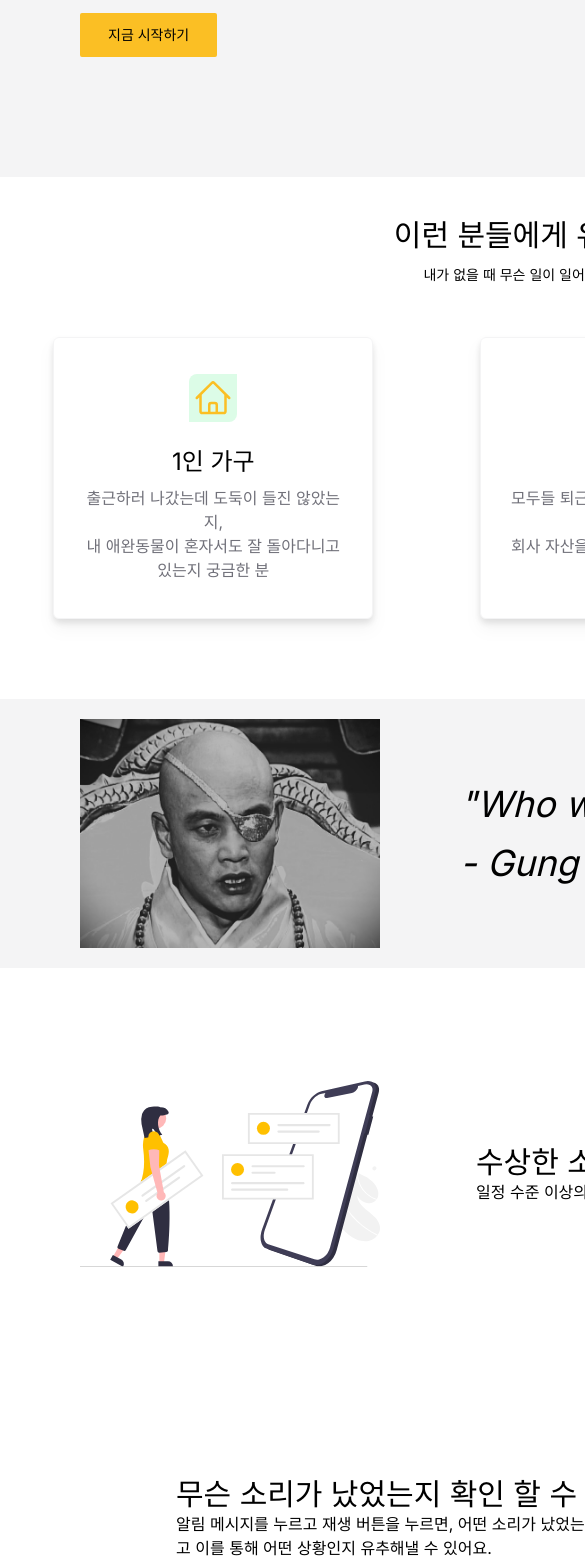
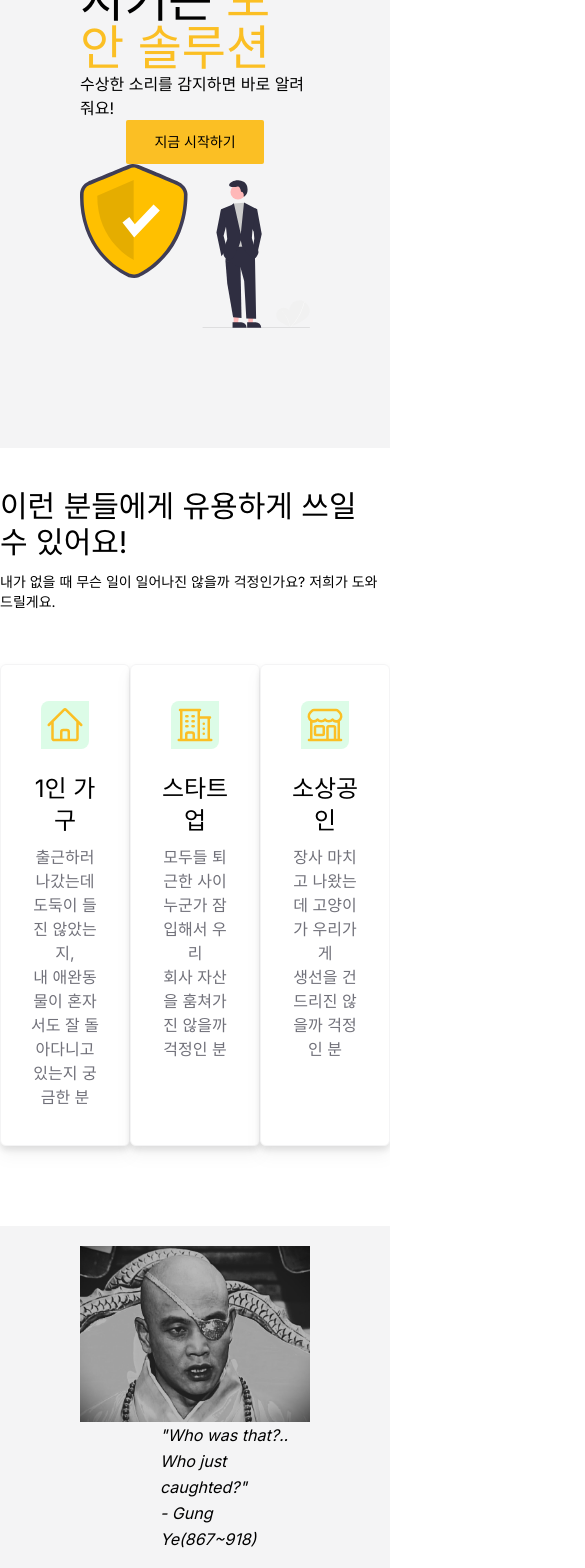
Before and after one commit to TaejoWangun/TaejoWangun, a Next.js app in the folder frontend/: page / in a window 390 px wide. Shown: the part 380-1948 px from the top of the page, 585 px wide, since content can reach past the window. Built offline with nearby package versions, Linux system fonts and the light colour scheme.

Commit message:
change global css - width naming

```diff
--- a/frontend/app/(marketing)/components/Footer.tsx
+++ b/frontend/app/(marketing)/components/Footer.tsx
@@ -3,7 +3,7 @@ import Link from 'next/link';
 
 export default function Footer() {
   return (
-    <footer className="flex flex-col items-center justify-center bg-primary min-w-7xl">
+    <footer className="flex flex-col items-center justify-center bg-primary min-w-desktop">
       <Link href="/" className="p-20">
         <Image src="/images/logo_mark.svg" alt="로고" width={300} height={300} />
       </Link>
--- a/frontend/app/(marketing)/components/Header.tsx
+++ b/frontend/app/(marketing)/components/Header.tsx
@@ -3,8 +3,8 @@ import Link from 'next/link';
 
 export default function Header() {
   return (
-    <header className="bg-zinc-100 flex justify-center min-w-7xl">
-      <div className="w-7xl flex justify-between items-center pt-5 px-20">
+    <header className="bg-zinc-100 flex justify-center min-w-desktop">
+      <div className="w-desktop flex justify-between items-center pt-5 px-20">
         <Link href="/">
           <Image src="/images/logo_mark.svg" alt="로고" width={300} height={300} />
         </Link>
--- a/frontend/app/(marketing)/page.tsx
+++ b/frontend/app/(marketing)/page.tsx
@@ -7,9 +7,9 @@ import {
 
 export default function Home() {
   return (
-    <main className="flex flex-col items-center min-w-7xl">
+    <main className="flex flex-col items-center min-w-desktop">
       <section className="bg-zinc-100 w-full items-center flex flex-col py-10">
-        <div className="flex justify-between w-7xl p-20">
+        <div className="flex flex-col sm:flex-row justify-between w-desktop p-20">
           <div className="flex flex-col justify-between">
             <h1 className="text-5xl">
               소리로 우리집 안전을
@@ -18,7 +18,7 @@ export default function Home() {
               <span className="text-amber-400"> 보안 솔루션</span>
             </h1>
             <p>수상한 소리를 감지하면 바로 알려줘요!</p>
-            <div>
+            <div className="flex justify-center sm:justify-start">
               <button className="bg-amber-400 py-3 px-7 rounded-sm text-sm hover:bg-amber-500" type="button">지금 시작하기</button>
             </div>
           </div>
@@ -30,7 +30,7 @@ export default function Home() {
           />
         </div>
       </section>
-      <section className="w-7xl items-center flex flex-col py-10">
+      <section className="w-desktop items-center flex flex-col py-10">
         <h1 className="text-3xl">
           이런 분들에게 유용하게 쓰일 수 있어요!
         </h1>
@@ -76,10 +76,10 @@ export default function Home() {
         </ul>
       </section>
       <section className="bg-zinc-100 w-full items-center flex flex-col">
-        <div className="w-7xl py-5 px-20 flex">
+        <div className="w-desktop py-5 px-20 flex sm:flex-row flex-col">
           <Image src="/images/gungye_black.jpg" alt="궁예 이미지" width={300} height={230} />
           <div className="flex justify-center items-center ps-20">
-            <p className="text-4xl leading-relaxed italic">
+            <p className="sm:text-4xl leading-relaxed italic">
               &quot;Who was that?.. Who just caughted?&quot;
               <br />
               - Gung Ye(867~918)
@@ -88,27 +88,27 @@ export default function Home() {
         </div>
       </section>
       <section id="introduce" className="w-full items-center flex flex-col py-10">
-        <ul className="w-7xl">
-          <li className="flex px-20 py-10">
+        <ul className="w-desktop">
+          <li className="flex px-20 py-10 flex-col sm:flex-row">
             <Image src="/images/human_woman2.svg" alt="알림 이미지" width={300} height={252} />
-            <div className="flex flex-col justify-center p-24">
+            <div className="flex flex-col justify-center sm:p-24">
               <h1 className="text-3xl">수상한 소리가 나면 주인한테 알려줘요</h1>
               <p>일정 수준 이상의 소리가 나면 주인의 핸드폰으로 알림 메시지를 보냅니다.</p>
             </div>
           </li>
-          <li className="flex px-20 py-10">
-            <div className="flex flex-col justify-center p-24">
+          <li className="flex px-20 py-10 flex-col sm:flex-row-reverse">
+            <Image src="/images/human_woman1.svg" alt="녹음 이미지" width={300} height={276} />
+            <div className="flex flex-col justify-center sm:p-24">
               <h1 className="text-3xl">무슨 소리가 났었는지 확인 할 수 있어요</h1>
               <p>
                 알림 메시지를 누르고 재생 버튼을 누르면, 어떤 소리가 났었는지 녹음된 내용을 다시 들을 수 있고 이를
                 통해 어떤 상황인지 유추해낼 수 있어요.
               </p>
             </div>
-            <Image src="/images/human_woman1.svg" alt="녹음 이미지" width={300} height={276} />
           </li>
-          <li className="flex px-20 py-10">
+          <li className="flex px-20 py-10 flex-col sm:flex-row">
             <Image src="/images/human_man2.svg" alt="분석 이미지" width={300} height={252} />
-            <div className="flex flex-col justify-center p-24">
+            <div className="flex flex-col justify-center sm:p-24">
               <h1 className="text-3xl">언제 어디서 소리가 났는지 볼 수 있어요</h1>
               <p>기기를 여러 곳에 설치해도 어디서 무슨 소리가 났는지 확인 가능해요.</p>
             </div>
@@ -116,7 +116,7 @@ export default function Home() {
         </ul>
       </section>
       <section className="bg-zinc-100 w-full items-center flex flex-col py-16">
-        <div className="w-7xl px-20 grid grid-cols-2">
+        <div className="w-desktop px-20 grid grid-cols-2">
           <div className="flex flex-col justify-center gap-5">
             <h1 className="text-3xl">
               E-Waste를 줄여서
@@ -188,7 +188,7 @@ export default function Home() {
       </section>
       <section id="ask" className="pt-5 pb-20">
         <h1 className="text-center text-3xl py-5">문의하기</h1>
-        <form action="submit" className="flex flex-col gap-5" style={{ width: '600px' }}>
+        <form action="submit" className="flex flex-col gap-5 w-tablet">
           <div className="flex gap-5">
             <label className="basis-1/2">
               이름
--- a/frontend/app/globals.css
+++ b/frontend/app/globals.css
@@ -2,10 +2,16 @@
 @tailwind components;
 @tailwind utilities;
 
-.w-7xl {
-  width: 1280px;
+@media (min-width: 640px) {
+  .w-desktop {
+    width: 1280px;
+  }
+
+  .min-w-desktop {
+    min-width: 1280px;
+  }
+
+  .w-tablet {
+    width: 640px;
+  }
 }
-
-.min-w-7xl {
-  min-width: 1280px;
-}
```
